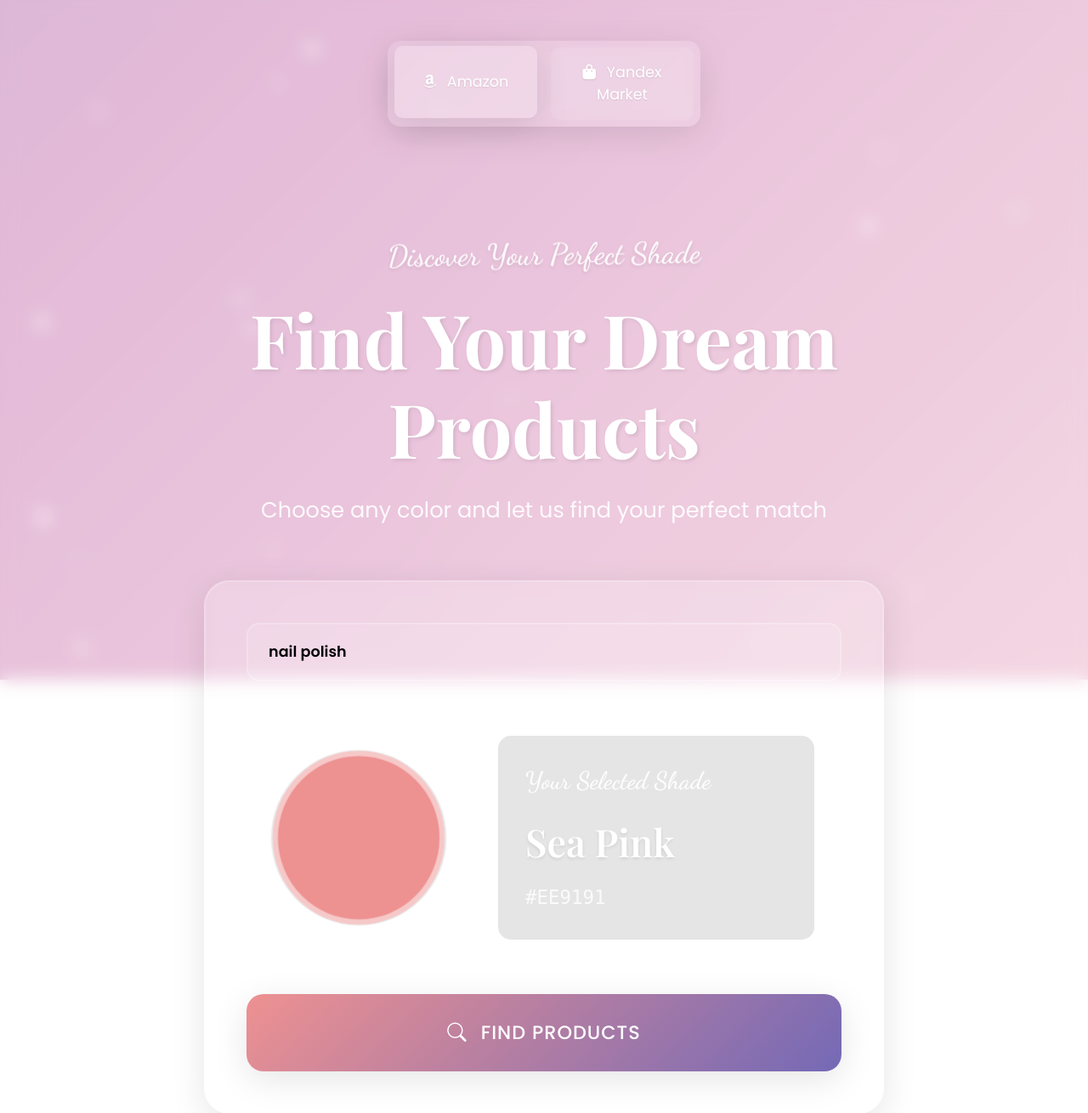
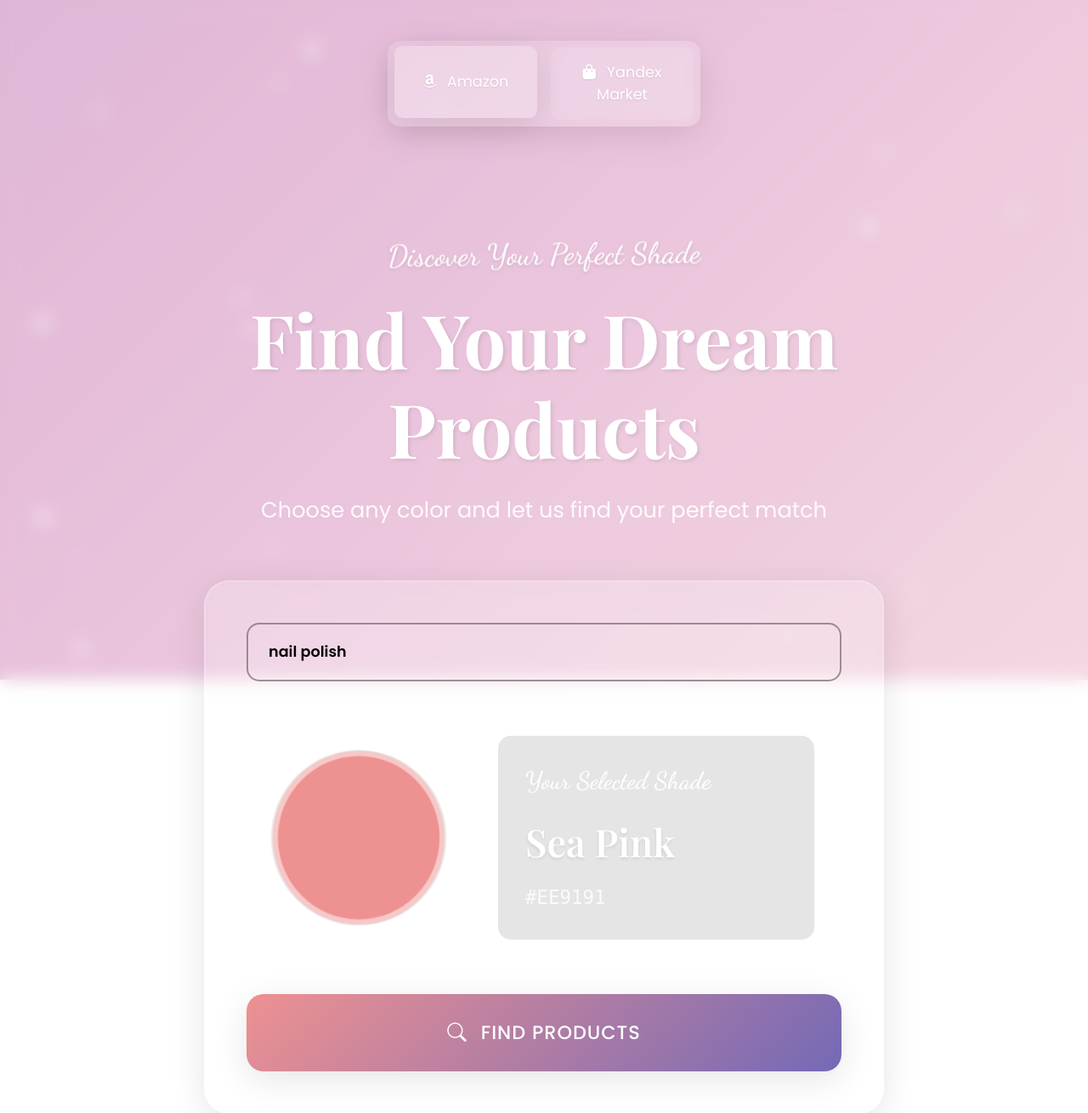
Before and after one commit to Chungus1310/chuns-nailpolish-finder, a Flask app: page / in a window 1280 px wide. Shown: the top 1310 px of the page at 85% size. Run offline with Flask 3, Linux system fonts and the light colour scheme; some libraries are stand-ins or nearby versions.

Commit message:
Update style.css

```diff
--- a/static/css/style.css
+++ b/static/css/style.css
@@ -178,25 +178,26 @@ body {
 .item-type-input {
     width: 100%;
     padding: 1.2rem 1.5rem;
-    border: 2px solid rgba(255, 255, 255, 0.2);
+    border: 2px solid rgba(126, 113, 113, 0.748);
     border-radius: 15px;
-    background: rgba(255, 255, 255, 0.1);
-    color: #000;
+    background: rgba(255, 255, 255, 0.055);
+    color: #000; /* Changed back to black */
     font-family: 'Poppins', sans-serif;
     font-size: 1.1rem;
     font-weight: 600;
     transition: all 0.3s ease;
+    box-shadow: 0 0 15px rgba(255, 255, 255, 0.1);
 }
 
 .item-type-input:focus {
     outline: none;
-    border-color: rgba(255, 255, 255, 0.4);
-    background: rgba(255, 255, 255, 0.15);
-    box-shadow: 0 0 20px rgba(255, 255, 255, 0.1);
+    border-color: rgba(255, 255, 255, 0.8);
+    background: rgba(255, 255, 255, 0.25);
+    box-shadow: 0 0 20px rgba(255, 255, 255, 0.2);
 }
 
 .item-type-input::placeholder {
-    color: rgba(255, 255, 255, 0.6);
+    color: rgba(255, 255, 255, 0.8);
 }
 
 /* Color Picker Wrapper */
```
